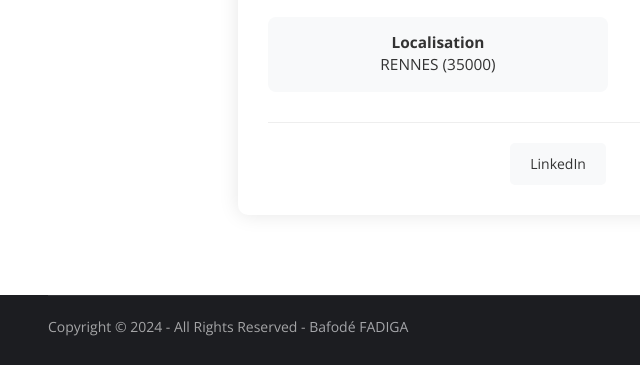
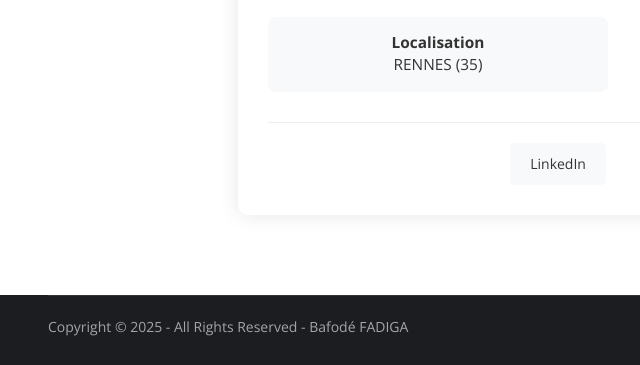
Before and after one commit to Fadisco22/Fadiga-site-web, a plain HTML site: page pages/contact.html in a window 1280 px wide. Shown: the part 867-1232 px from the top of the page, 22-662 px from the left. Drawn offline with nearby package versions, Linux system fonts and the light colour scheme.

Commit message:
LAST ONEE PLEASE

```diff
--- a/pages/contact.html
+++ b/pages/contact.html
@@ -202,7 +202,7 @@
           </div>
           <div class="contact-item">
             <p><strong>Localisation</strong></p>
-            <p>RENNES (35000)</p>
+            <p>RENNES (35)</p>
           </div>
         </div>
 
@@ -213,15 +213,13 @@
       </div>
 
 
-        </form>
-      </div>
-    </div>
+
   </main>
 </div>
 
 <div class="wrapper row5">
   <div id="copyright" class="hoc clear">
-    <p class="fl_left">Copyright &copy; 2024 - All Rights Reserved - <a href="#">Bafodé FADIGA</a></p>
+    <p class="fl_left">Copyright &copy; 2025 - All Rights Reserved - <a href="#">Bafodé FADIGA</a></p>
   </div>
 </div>
 
```
Also changed, not shown: pages/Inria.html (+2 -1 lines), veille.html (+1 -1 lines).
